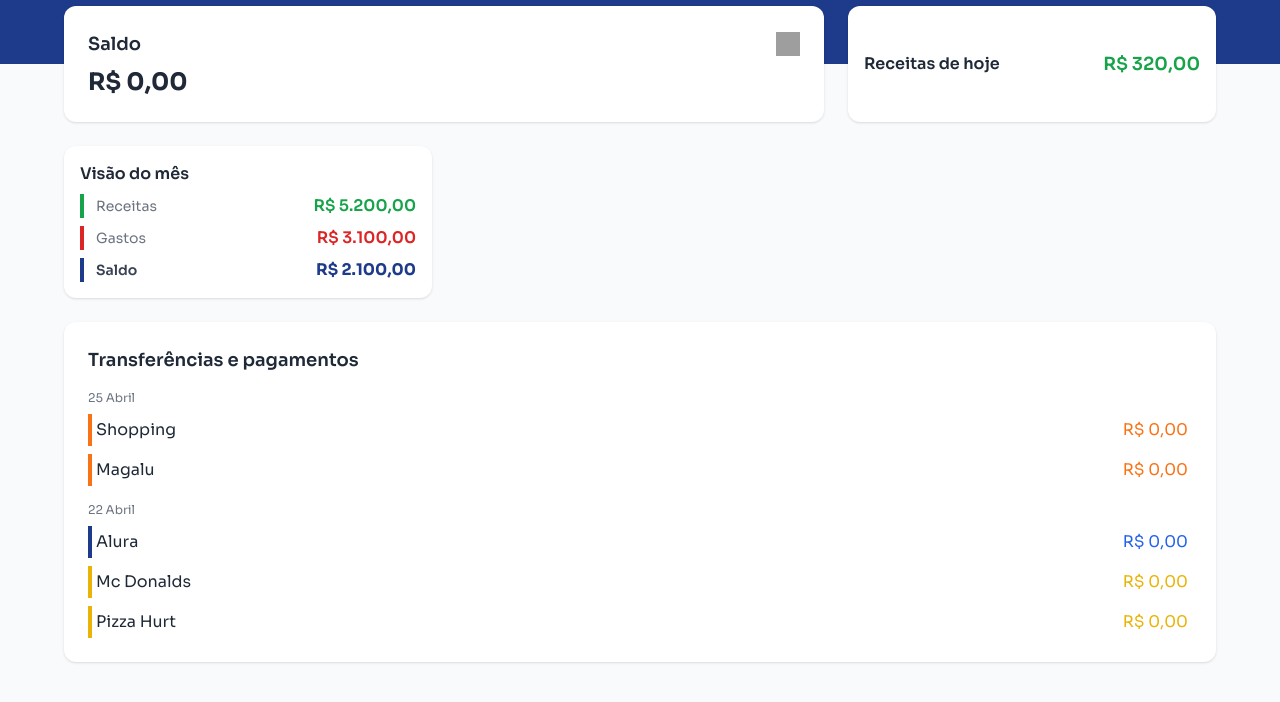
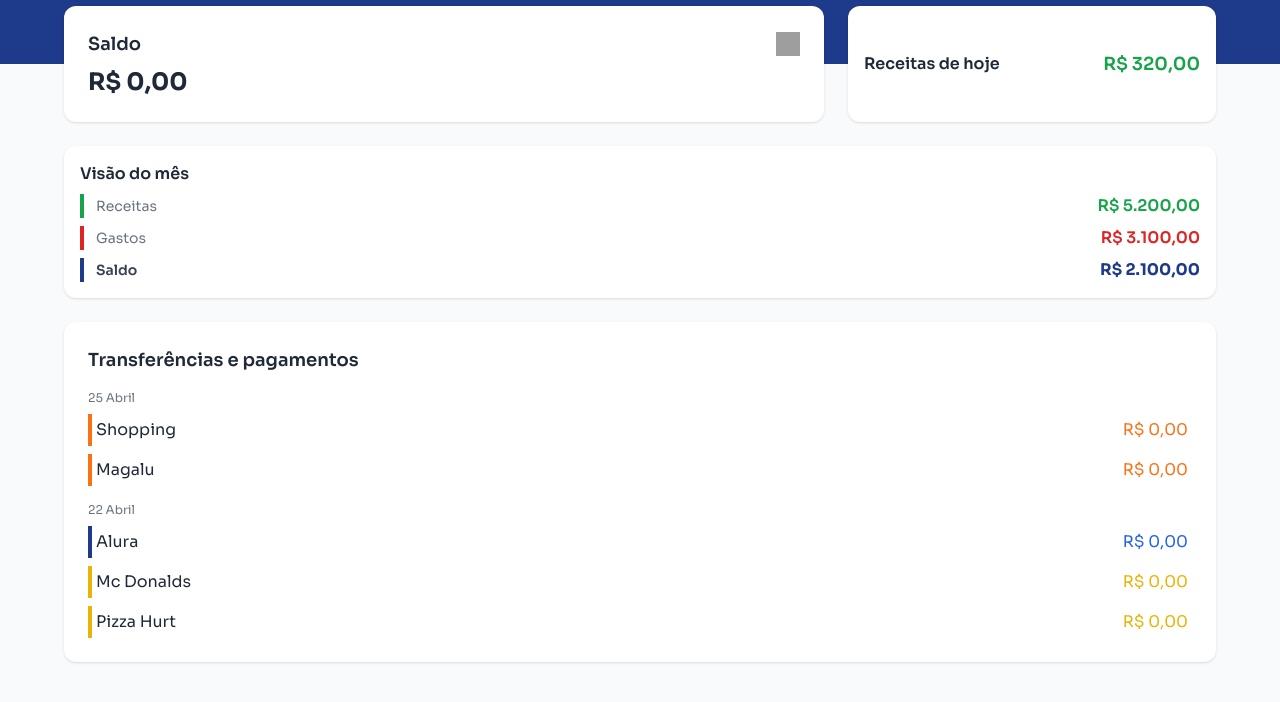
Before and after one commit to robsonmedeiross/Visano, a plain HTML site: page index.html in a window 1280 px wide. Shown: the part 72-774 px from the top of the page. Drawn offline with nearby package versions, Linux system fonts and the light colour scheme; grey boxes are pictures that could not be loaded.

Commit message:
ajuste de layout

```diff
--- a/index.html
+++ b/index.html
@@ -49,7 +49,7 @@
       </div>
 
       <!-- Card: Visão do mês -->
-      <div class="bg-white rounded-xl p-4 shadow space-y-2">
+      <div class="lg:col-span-3 bg-white rounded-xl p-4 shadow space-y-2">
         <!-- Título do bloco -->
         <h2 class="text-base font-semibold text-gray-800 mb-2">Visão do mês</h2>
 
```
